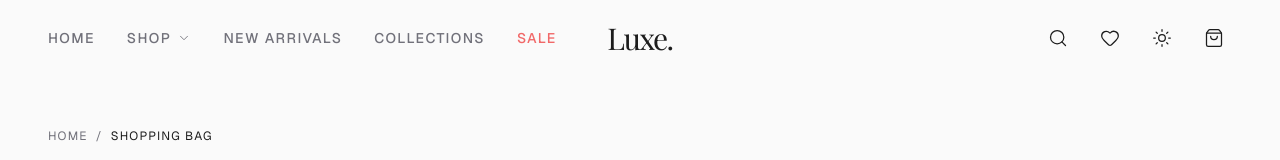
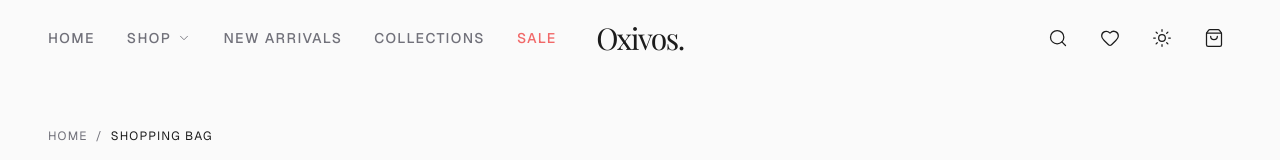
Before and after one commit to Sohag-Ali/-Fashion_Store, a Next.js app: page /cart in a window 1280 px wide. Shown: the top 160 px of the page. Built offline with nearby package versions, Linux system fonts and the light colour scheme; a web font is replaced by a local one.

Commit message:
name change

```diff
--- a/src/app/layout.js
+++ b/src/app/layout.js
@@ -16,24 +16,24 @@ const playfair = Playfair_Display({
 
 export const metadata = {
   title: {
-    template: "%s | Luxe Fashion",
-    default: "Luxe | Premium Fashion E-Commerce",
+    template: "%s | Oxivos Fashion",
+    default: "Oxivos | Premium Fashion E-Commerce",
   },
   description: "Discover a meticulously curated collection of perfectly tailored essentials. The ultimate destination for modern luxury fashion.",
   keywords: ["luxury", "fashion", "e-commerce", "clothing", "premium"],
-  authors: [{ name: "Luxe Team" }],
-  creator: "Luxe Fashion",
+  authors: [{ name: "Oxivos Team" }],
+  creator: "Oxivos Fashion",
   openGraph: {
     type: "website",
     locale: "en_US",
-    url: "https://luxe-fashion.com",
-    title: "Luxe | Premium Fashion E-Commerce",
+    url: "https://Oxivos-fashion.com",
+    title: "Oxivos | Premium Fashion E-Commerce",
     description: "Discover a meticulously curated collection of perfectly tailored essentials.",
-    siteName: "Luxe Fashion",
+    siteName: "Oxivos Fashion",
   },
   twitter: {
     card: "summary_large_image",
-    title: "Luxe | Premium Fashion E-Commerce",
+    title: "Oxivos | Premium Fashion E-Commerce",
     description: "Discover a meticulously curated collection of perfectly tailored essentials.",
   },
 };
--- a/src/components/layout/Footer.js
+++ b/src/components/layout/Footer.js
@@ -17,7 +17,7 @@ export default function Footer() {
               viewport={{ once: true }}
               className="font-serif text-4xl tracking-tighter mb-8 italic pr-4"
             >
-              Luxe.
+              Oxivos.
             </motion.div>
             <p className="text-sm text-white/50 leading-relaxed font-light">
               Elevated essentials for the modern wardrobe. Designed with extreme precision, crafted with uncompromising quality, and built for tomorrow.
@@ -49,7 +49,7 @@ export default function Footer() {
         </div>
 
         <div className="flex flex-col md:flex-row justify-between items-center pt-8 border-t border-white/10 text-xs text-white/40 uppercase tracking-widest font-medium">
-          <p>&copy; {currentYear} Luxe. All rights reserved.</p>
+          <p>&copy; {currentYear} Oxivos. All rights reserved.</p>
           <div className="flex gap-6 mt-4 md:mt-0">
             <a href="#" className="hover:text-white transition-colors">Instagram</a>
             <a href="#" className="hover:text-white transition-colors">Pinterest</a>
--- a/src/components/layout/MobileDrawer.js
+++ b/src/components/layout/MobileDrawer.js
@@ -33,7 +33,7 @@ export function MobileDrawer({ isOpen, onClose, pathname, searchParams, wishlist
             className="fixed top-0 left-0 bottom-0 w-[85%] max-w-sm bg-background border-r border-border z-50 flex flex-col md:hidden shadow-luxury"
           >
             <div className="flex items-center justify-between p-6 border-b border-border">
-              <span className="font-serif text-2xl tracking-tighter italic">Luxe.</span>
+              <span className="font-serif text-2xl tracking-tighter italic">Oxivos.</span>
               <button
                 onClick={onClose}
                 className="p-2 -mr-2 text-foreground hover:text-muted-foreground transition-colors"
--- a/src/components/layout/SiteHeader.js
+++ b/src/components/layout/SiteHeader.js
@@ -185,9 +185,9 @@ export function SiteHeader() {
             <Link
               href="/"
               className="font-serif text-3xl tracking-tighter text-foreground focus-visible:outline-none focus-visible:ring-2 focus-visible:ring-primary rounded-sm"
-              aria-label="Luxe Home"
+              aria-label="Oxivos Home"
             >
-              Luxe.
+              Oxivos.
             </Link>
           </div>
 
--- a/src/context/CartProvider.js
+++ b/src/context/CartProvider.js
@@ -4,7 +4,7 @@ import React, { createContext, useContext, useEffect, useMemo, useState } from "
 import { getFinalPrice } from "@/lib/products";
 
 const CartContext = createContext(null);
-const STORAGE_KEY = "luxe-cart";
+const STORAGE_KEY = "Oxivos-cart";
 
 function lineKey(productId, size, color) {
   return [productId, size ?? "-", color ?? "-"].join("::");
--- a/src/context/WishlistProvider.js
+++ b/src/context/WishlistProvider.js
@@ -4,7 +4,7 @@ import React, { createContext, useContext, useEffect, useMemo, useState } from "
 import { getFinalPrice } from "@/lib/products";
 
 const WishlistContext = createContext(null);
-const STORAGE_KEY = "luxe-wishlist";
+const STORAGE_KEY = "Oxivos-wishlist";
 
 export function WishlistProvider({ children }) {
   const [items, setItems] = useState([]);
```
Also changed, not shown: 1 other file (tests, documents, lock files or other folders).
